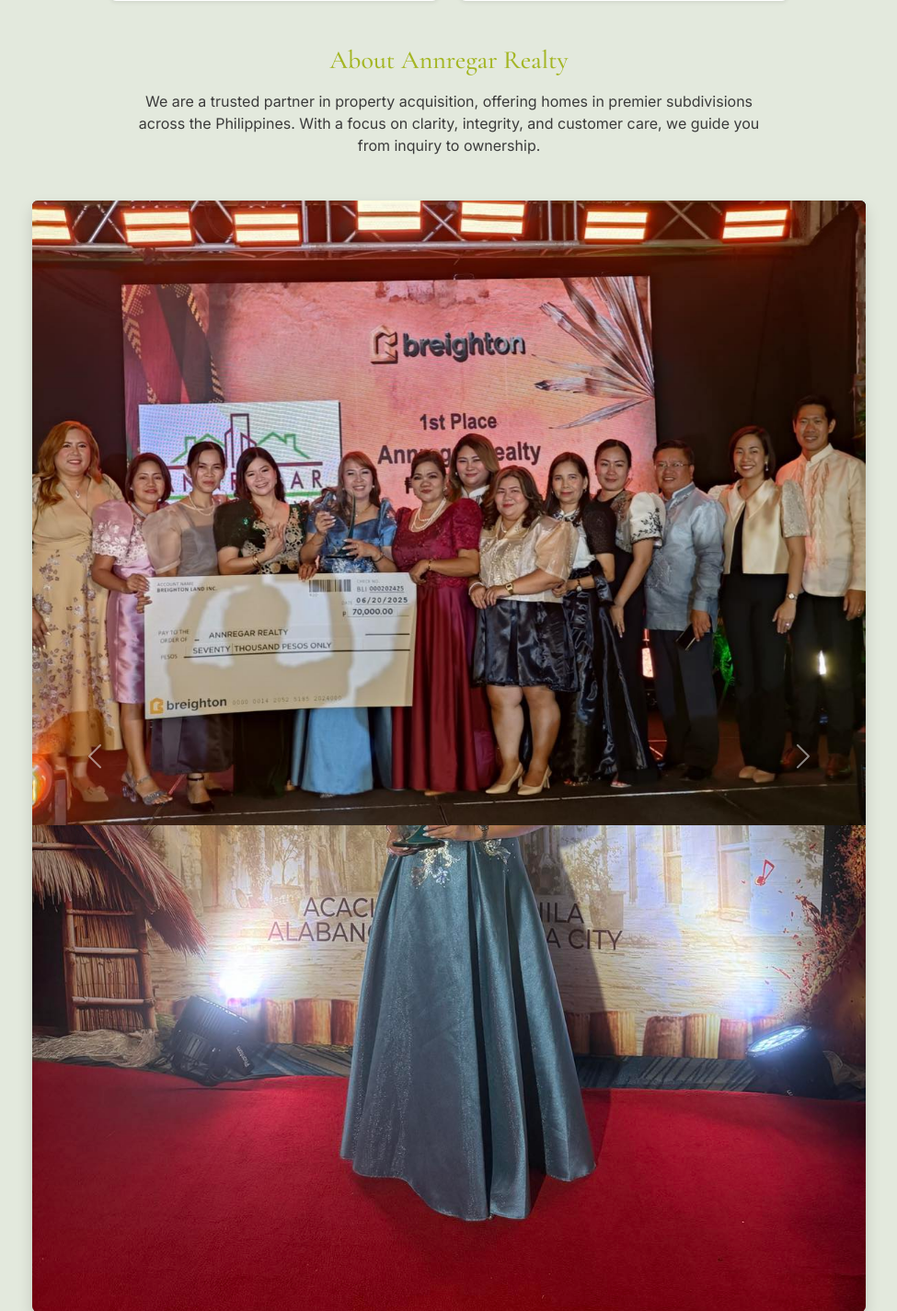
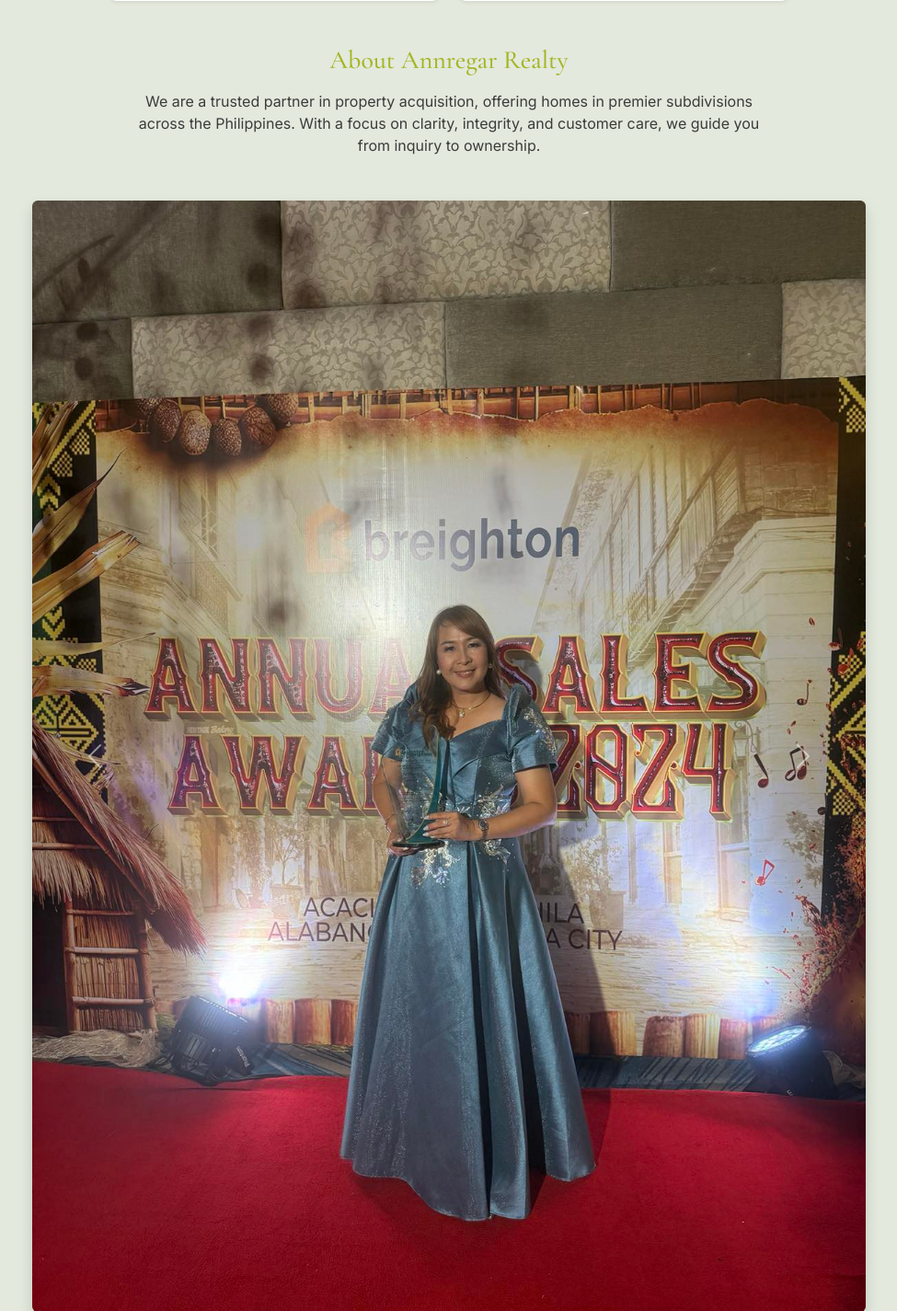
Before and after one commit to tmthyosio/annregarrealty, a Django app: page / in a window 1280 px wide. Shown: the part 643-2068 px from the top of the page at 92% size, without its empty margins (152-1127 px from the left). Run offline with Django 5.2, Linux system fonts and the light colour scheme; data comes from the database, SQL or seed files in the repository; some libraries are stand-ins or nearby versions.

Commit message:
add carousel

```diff
--- a/properties/templates/properties/home.html
+++ b/properties/templates/properties/home.html
@@ -53,16 +53,16 @@
           <div class="carousel-item">
             <img src="{% static 'properties/caro3.jpg' %}" class="d-block w-100" alt="Slide 3">
           </div>
-          <div class="carousel-item active">
+          <div class="carousel-item">
             <img src="{% static 'properties/caro4.jpg' %}" class="d-block w-100" alt="Slide 1">
           </div>
-          <div class="carousel-item active">
+          <div class="carousel-item">
             <img src="{% static 'properties/caro5.jpg' %}" class="d-block w-100" alt="Slide 1">
           </div>
-          <div class="carousel-item active">
+          <div class="carousel-item">
             <img src="{% static 'properties/caro6.jpg' %}" class="d-block w-100" alt="Slide 1">
           </div>
-          <div class="carousel-item active">
+          <div class="carousel-item">
             <img src="{% static 'properties/caro7.jpg' %}" class="d-block w-100" alt="Slide 1">
           </div>
         </div>
```
